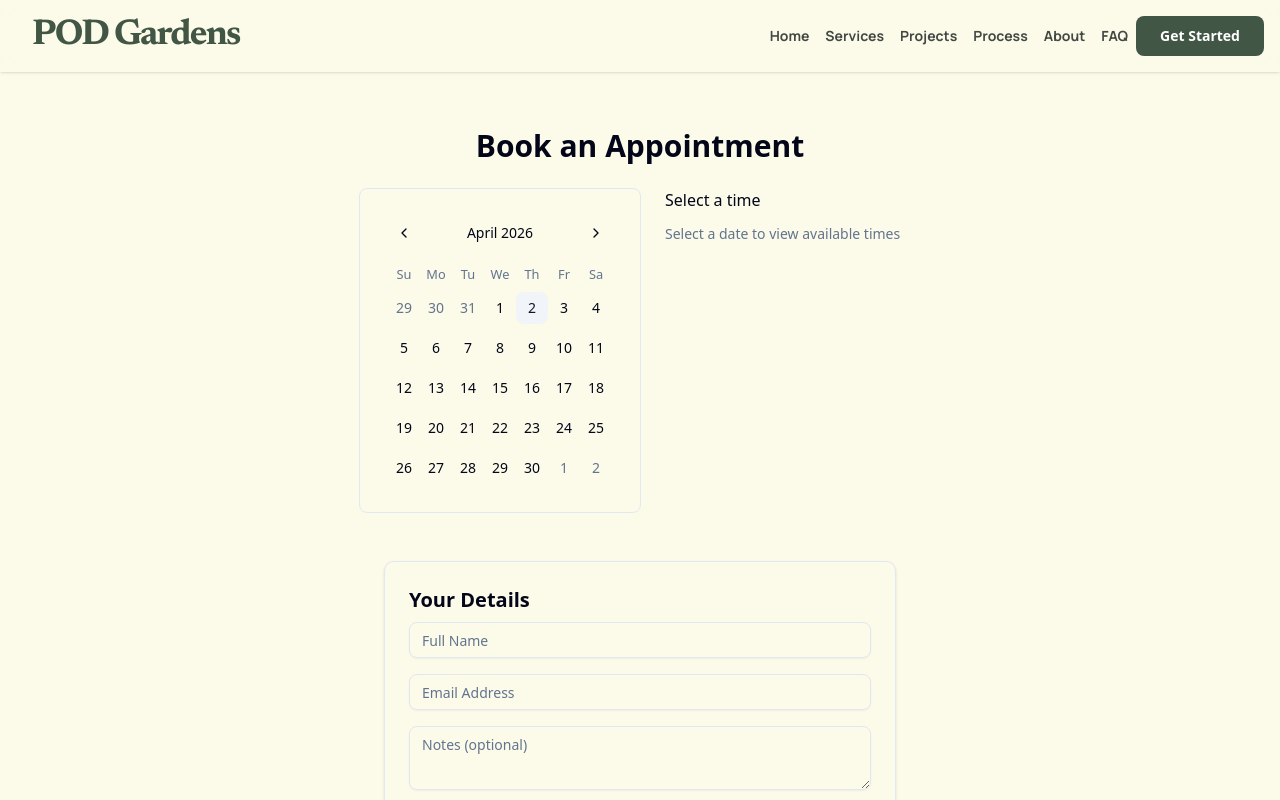
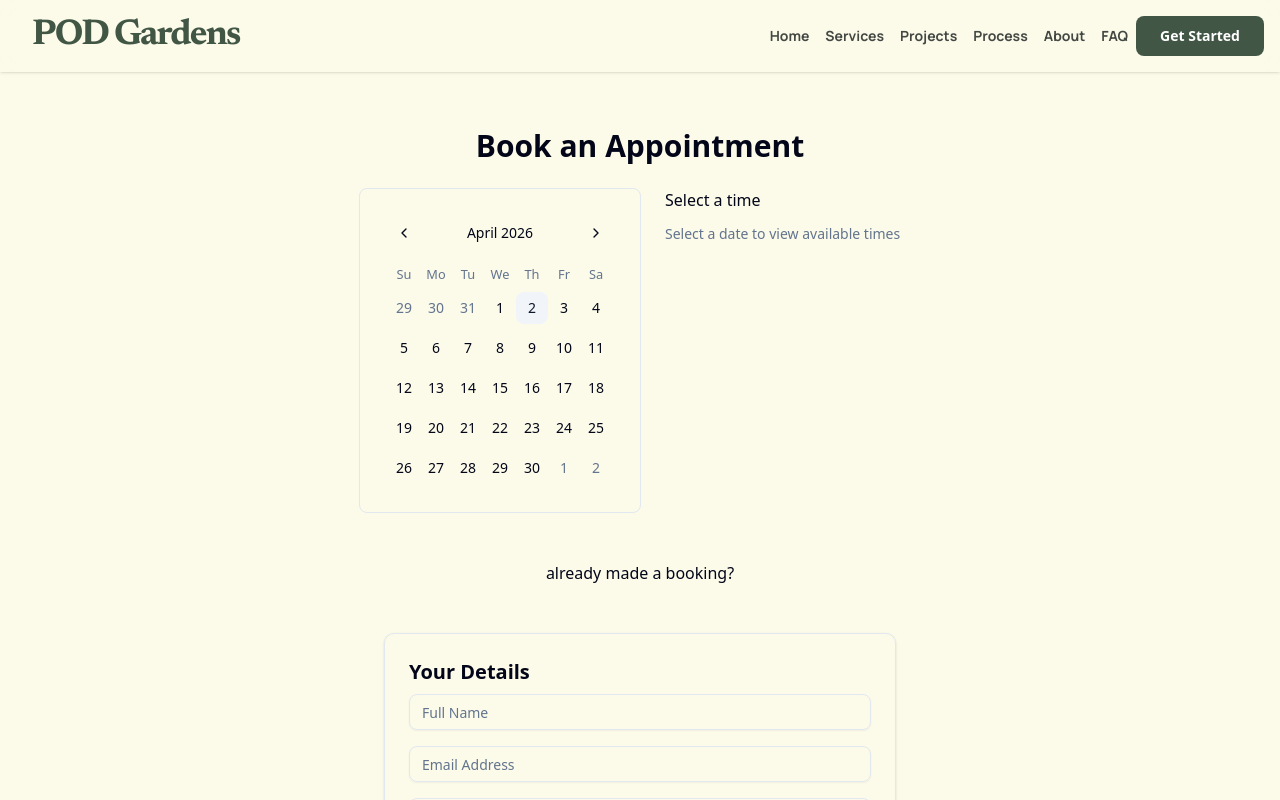
Before and after one commit to blitheryjibits/pod-gardens, a Next.js app: page /booking in a window 1280 px wide. Shown: the top 800 px of the page. Built offline with nearby package versions, Linux system fonts and the light colour scheme.

Commit message:
feature: added a link to check appointments which transfers users to a form page used to check future appointments using their email.

```diff
--- a/app/booking/page.tsx
+++ b/app/booking/page.tsx
@@ -8,6 +8,7 @@
 import { Input } from "@/components/ui/input";
 import { Textarea } from "@/components/ui/textarea";
 import { toast } from "sonner";
+import Link from "next/link";
 
 export default function BookingPage() {
   const [selectedDate, setSelectedDate] = useState<Date | undefined>();
@@ -62,6 +63,8 @@
             onTimeChange={setSelectedTime}
           />
 
+          <Link href="/appointments">already made a booking?</Link>
+
           {/* Booking Form */}
           <div className="w-full max-w-lg space-y-4 border rounded-lg p-6 shadow-sm">
             <h2 className="text-xl font-semibold mb-2">Your Details</h2>
```
